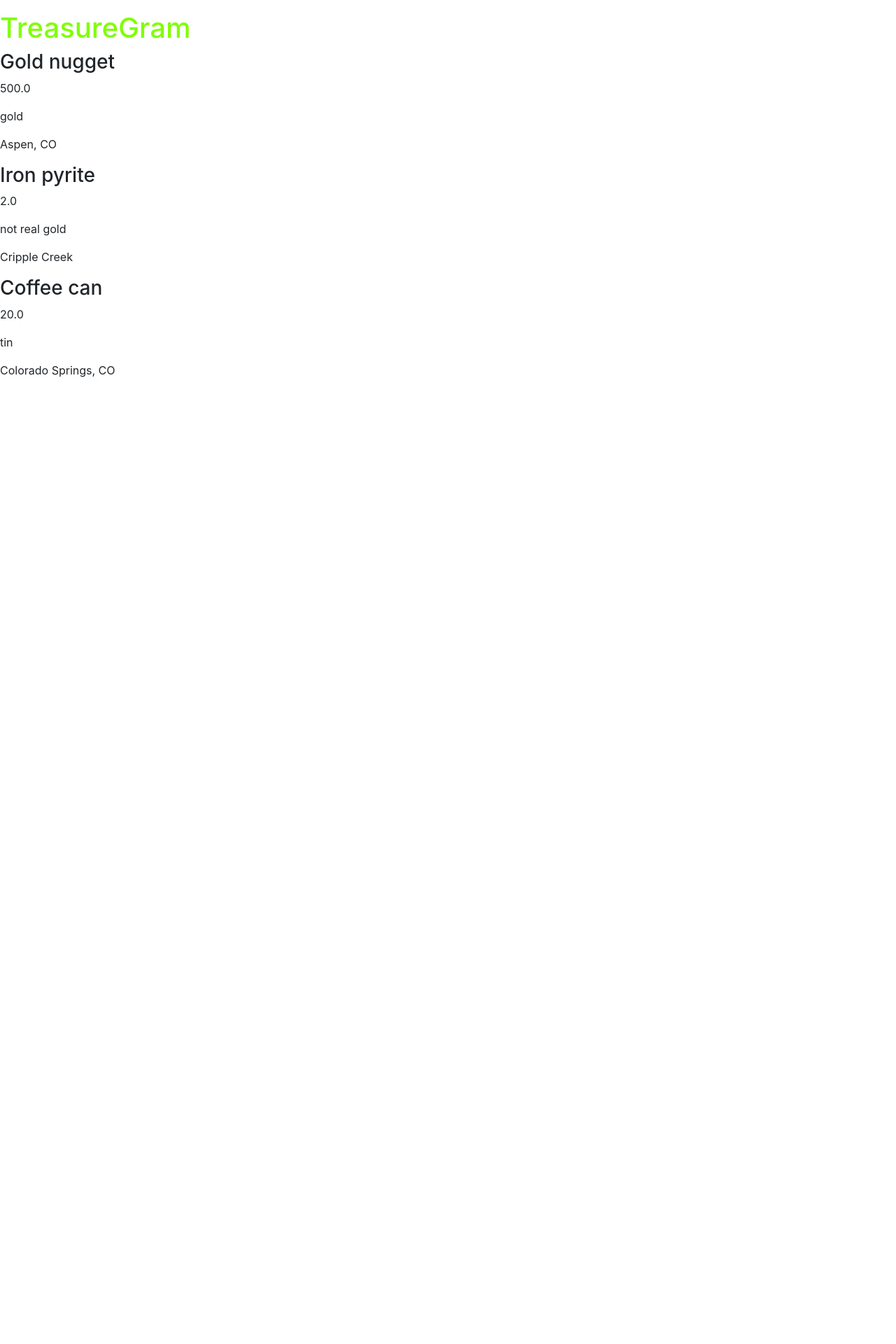
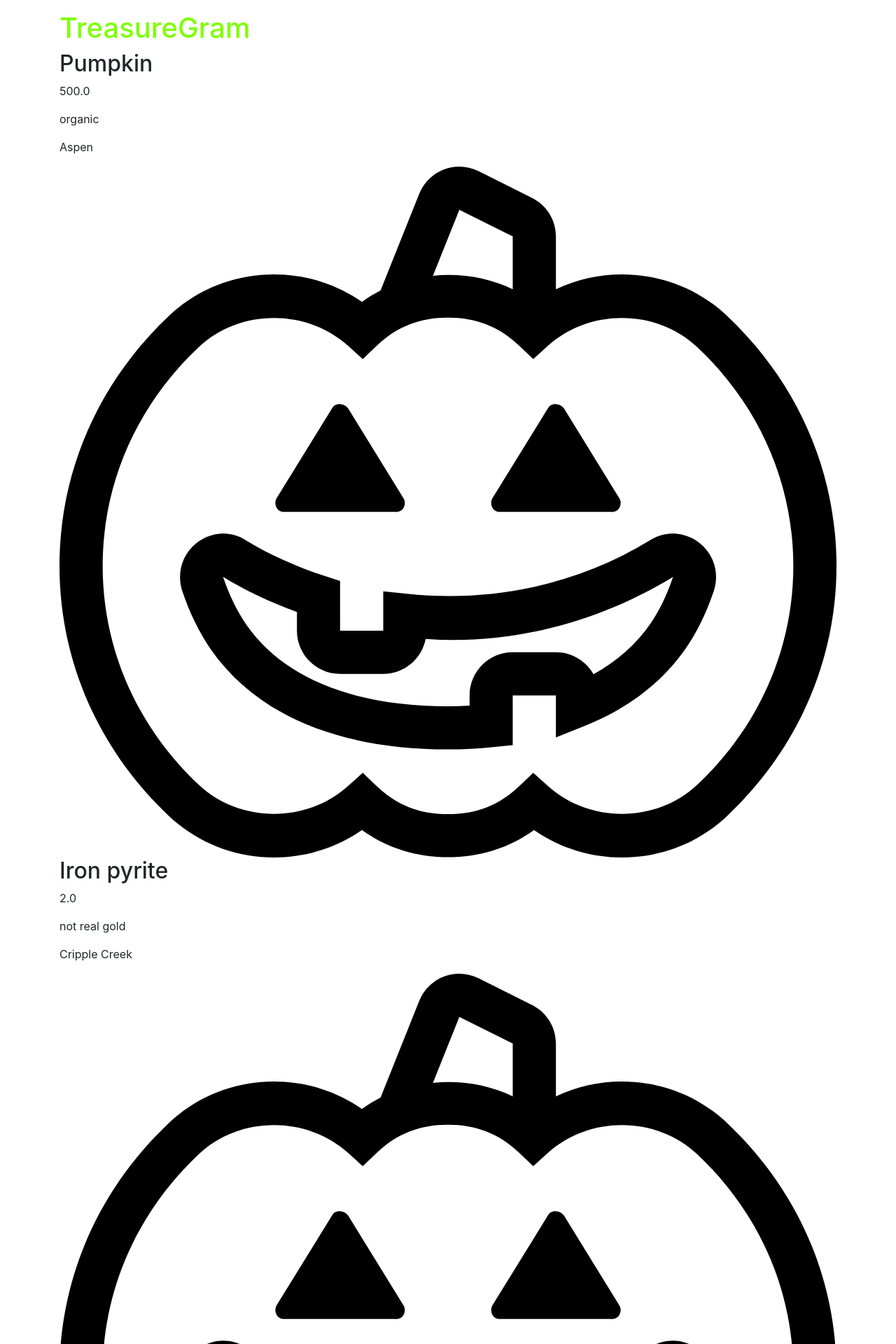
Before and after one commit to JulieGumerman/treasuregram, a Django app: page / in a window 1280 px wide. Shown: the top 1920 px of the page at 70% size. Before the commit the page ends 539 px from the top, so only its background shows below. Run offline with Django 3.2, Linux system fonts and the light colour scheme; some libraries are stand-ins or nearby versions.

Commit message:
super-janky jack-o-lantern icon

```diff
--- a/Treasuregram/main_app/templates/index.html
+++ b/Treasuregram/main_app/templates/index.html
@@ -15,12 +15,21 @@
             <i class="fad fa-treasure-chest"></i>
         </a>
     </nav>
+    <main class="container" role="main">
     <h1>TreasureGram</h1>
-    {% for treasure in treasures %}
-    <h3>{{treasure.name}}</h3>
-    <p>{{treasure.value}}</p>
-    <p>{{treasure.material}}</p>
-    <p>{{treasure.location}}</p>
-    {% endfor %}
+    <div class="panel panel-default">
+        {% for treasure in treasures %}
+        <div class="panel-heading">
+            <h2 class="panel-title">{{treasure.name}}</h2>
+        </div>
+        <div class="panel-body">
+            <p>{{treasure.value}}</p>
+            <p>{{treasure.material}}</p>
+            <p>{{treasure.location}}</p>
+            <img src={{treasure.image}} />
+        </div>
+        {% endfor %}
+    </div>
+    </main>
 </body>
 </html>
--- a/Treasuregram/main_app/views.py
+++ b/Treasuregram/main_app/views.py
@@ -7,14 +7,15 @@ def index(request):
     return render(request, 'index.html', {'treasures': treasures})
 
 class Treasure:
-    def __init__(self, name, value, material, location):
+    def __init__(self, name, value, material, location, image):
         self.name = name
         self.value = value
         self.material = material
         self.location = location
+        self.image = image
 
 treasures = [
-    Treasure('Gold nugget', 500.00, 'gold', 'Aspen, CO'),
-    Treasure('Iron pyrite', 2.00, 'not real gold', 'Cripple Creek'),
-    Treasure('Coffee can', 20.00, 'tin', 'Colorado Springs, CO')
+    Treasure('Pumpkin', 500.00, 'organic', 'Aspen', '../static/images/jack-o-lantern-light.svg'),
+    Treasure('Iron pyrite', 2.00, 'not real gold', 'Cripple Creek', '../static/images/jack-o-lantern-light.svg'),
+    Treasure('Coffee can', 20.00, 'tin', 'Colorado Springs, CO', '../static/images/jack-o-lantern-light.svg')
 ]
```
Also changed, not shown: Treasuregram/main_app/static/images/jack-o-lantern-light.svg (added).
